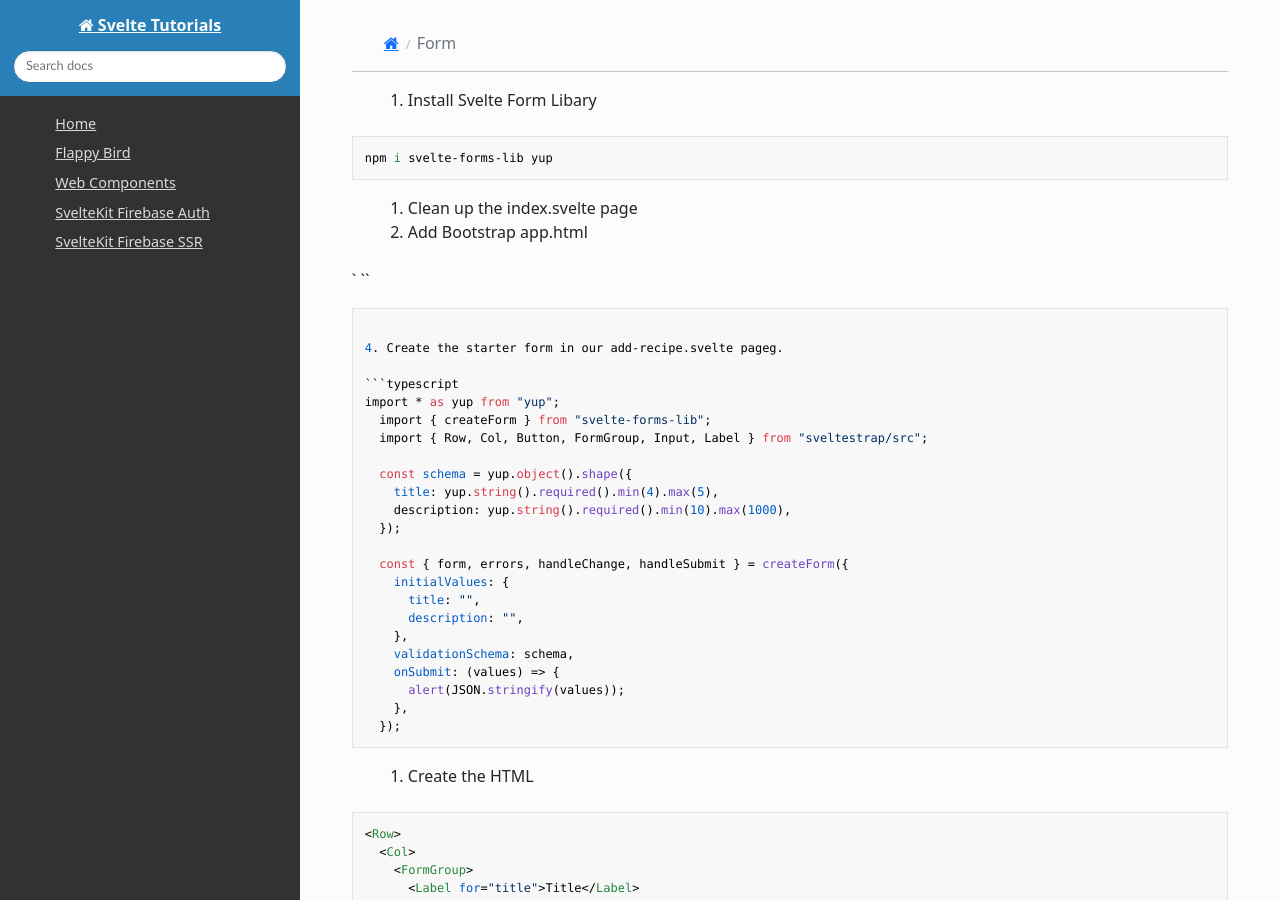
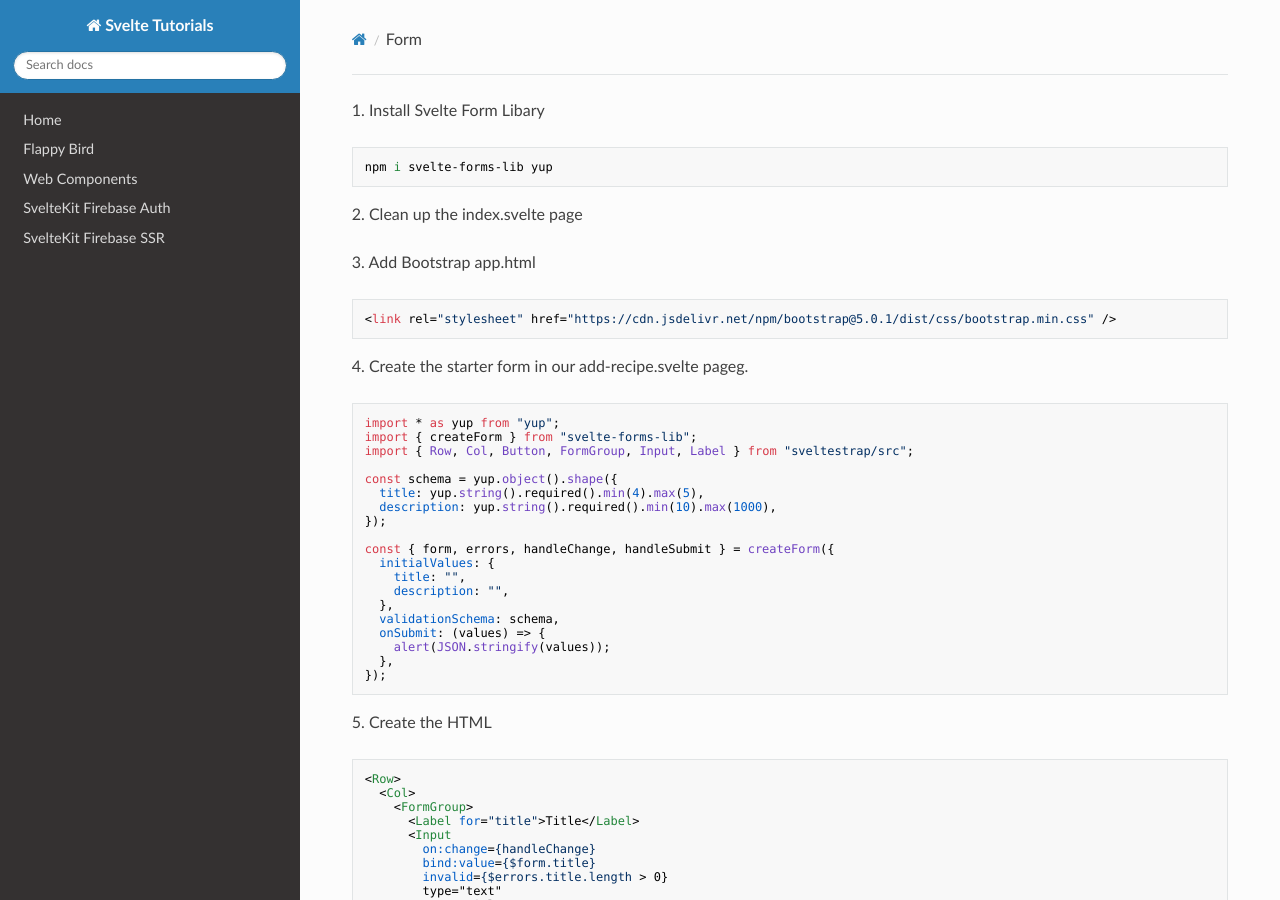
Before and after one commit to phptuts/svelte-docs, an MkDocs documentation site: the page built from docs/firebase-recipe-site/form.md, in a window 1280 px wide and 900 px high. Built offline with MkDocs 1.6.1, drawn with Linux system fonts in a browser that asks for light colours; nearby versions of some CDN libraries; a script that is not in the unit is left out.

Commit message:
got prototype working

`````diff
--- a/docs/firebase-recipe-site/form.md
+++ b/docs/firebase-recipe-site/form.md
@@ -1,43 +1,42 @@
-1. Install Svelte Form Libary
+1\. Install Svelte Form Libary
 
 ```
 npm i svelte-forms-lib yup
 ```
 
-2. Clean up the index.svelte page
+2\. Clean up the index.svelte page
 
-3. Add Bootstrap app.html
+3\. Add Bootstrap app.html
 
-` <link rel="stylesheet" href="https://cdn.jsdelivr.net/npm/bootstrap@5.0.1/dist/css/bootstrap.min.css">
-``
+```
+<link rel="stylesheet" href="https://cdn.jsdelivr.net/npm/bootstrap@5.0.1/dist/css/bootstrap.min.css" />
+```
 
-````
-
-4. Create the starter form in our add-recipe.svelte pageg.
+4\. Create the starter form in our add-recipe.svelte pageg.
 
 ```typescript
 import * as yup from "yup";
-  import { createForm } from "svelte-forms-lib";
-  import { Row, Col, Button, FormGroup, Input, Label } from "sveltestrap/src";
+import { createForm } from "svelte-forms-lib";
+import { Row, Col, Button, FormGroup, Input, Label } from "sveltestrap/src";
 
-  const schema = yup.object().shape({
-    title: yup.string().required().min(4).max(5),
-    description: yup.string().required().min(10).max(1000),
-  });
+const schema = yup.object().shape({
+  title: yup.string().required().min(4).max(5),
+  description: yup.string().required().min(10).max(1000),
+});
 
-  const { form, errors, handleChange, handleSubmit } = createForm({
-    initialValues: {
-      title: "",
-      description: "",
-    },
-    validationSchema: schema,
-    onSubmit: (values) => {
-      alert(JSON.stringify(values));
-    },
-  });
-````
+const { form, errors, handleChange, handleSubmit } = createForm({
+  initialValues: {
+    title: "",
+    description: "",
+  },
+  validationSchema: schema,
+  onSubmit: (values) => {
+    alert(JSON.stringify(values));
+  },
+});
+```
 
-5. Create the HTML
+5\. Create the HTML
 
 ```html
 <Row>
`````
